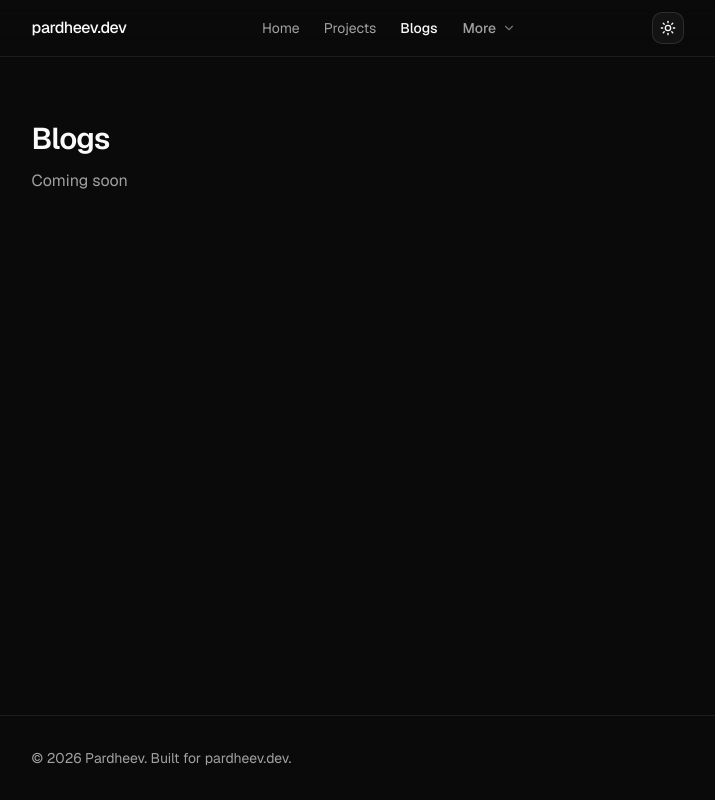
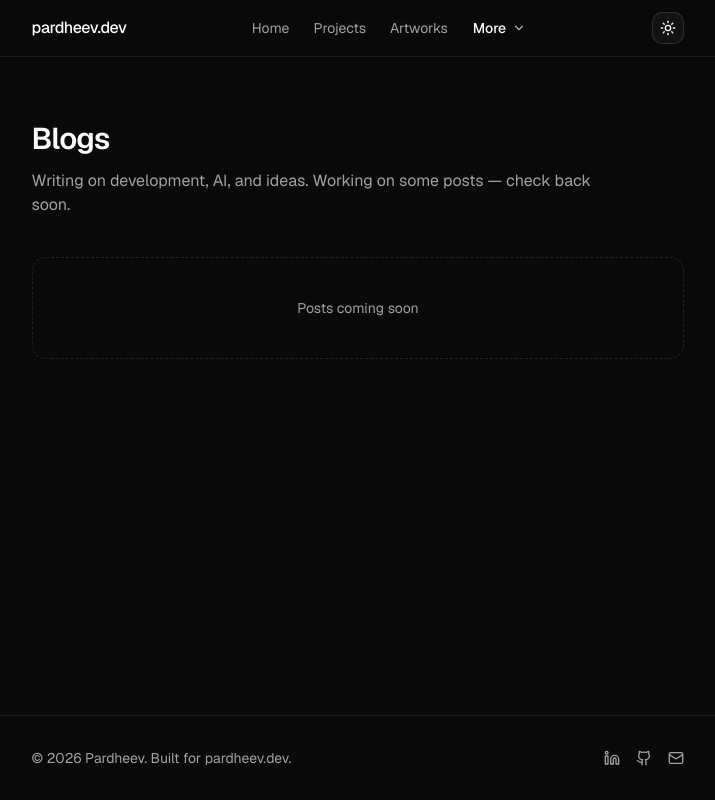
Before and after one commit to p-art-dheev/portfolio, a Next.js app: page /blogs in a window 1280 px wide. Shown: the whole page, without its empty margins (282-997 px from the left). Built offline with nearby package versions, Linux system fonts and the light colour scheme.

Commit message:
UI UX improvements

```diff
--- a/app/blogs/page.tsx
+++ b/app/blogs/page.tsx
@@ -1,18 +1,21 @@
-import {
-  PlaceholderPage,
-  placeholderMetadata,
-} from "@/components/PlaceholderPage";
+import { placeholderMetadata } from "@/components/PlaceholderPage";
+import { Container } from "@/components/Container";
 
 export const metadata = placeholderMetadata(
   "Blogs",
-  "Writing and notes. Content coming soon.",
+  "Writing on development, AI, and ideas. Coming soon.",
 );
 
 export default function BlogsPage() {
   return (
-    <PlaceholderPage
-      title="Blogs"
-      description="Coming soon"
-    />
+    <Container className="py-16">
+      <h1 className="text-3xl font-semibold tracking-tight">Blogs</h1>
+      <p className="text-muted-foreground mt-3 max-w-xl">
+        Writing on development, AI, and ideas. Working on some posts — check back soon.
+      </p>
+      <div className="border-border mt-10 rounded-xl border border-dashed p-10 text-center">
+        <p className="text-muted-foreground text-sm">Posts coming soon</p>
+      </div>
+    </Container>
   );
 }
--- a/components/ArtworksPage.tsx
+++ b/components/ArtworksPage.tsx
@@ -15,6 +15,10 @@ const photos = artworks.map((artwork) => ({
 export function ArtworksPage() {
   return (
     <Container className="py-8 sm:py-12">
+      <h1 className="text-3xl font-semibold tracking-tight">Artworks</h1>
+      <p className="text-muted-foreground mt-3 mb-8 max-w-xl">
+        Realism drawings and digital art. Click any piece to view full size.
+      </p>
       <GalleryPhotogrid photos={photos} />
     </Container>
   );
--- a/components/ConnectSection.tsx
+++ b/components/ConnectSection.tsx
@@ -2,38 +2,40 @@ import { Mail } from "lucide-react";
 
 import { site } from "@/lib/data";
 import { Github, Linkedin } from "@/components/icons";
+import { Reveal } from "@/components/Reveal";
 import { Button } from "@/components/ui/button";
 
 const socials = [
   { href: site.socials.linkedin, label: "LinkedIn", icon: Linkedin },
   { href: site.socials.github, label: "GitHub", icon: Github },
-  { href: site.socials.email, label: "Mail", icon: Mail },
+  { href: `mailto:${site.socials.email}`, label: "Email", icon: Mail },
 ] as const;
 
 export function ConnectSection() {
   return (
+    <Reveal delay={0.05}>
       <section className="space-y-3">
         <h2 className="text-lg font-medium tracking-tight">Connect</h2>
-      <div className="flex items-center gap-2">
+        <div className="flex flex-wrap items-center gap-2">
           {socials.map(({ href, label, icon: Icon }) => (
             <Button
               key={label}
               variant="outline"
-            size="icon"
-            className="transition-transform hover:-translate-y-0.5"
+              className="gap-2 transition-transform hover:-translate-y-0.5"
               asChild
             >
               <a
                 href={href}
                 target={href.startsWith("mailto:") ? undefined : "_blank"}
                 rel={href.startsWith("mailto:") ? undefined : "noreferrer"}
-              aria-label={label}
               >
-              <Icon className="size-4" />
+                <Icon className="size-4" aria-hidden />
+                {label}
               </a>
             </Button>
           ))}
         </div>
       </section>
+    </Reveal>
   );
 }
--- a/components/FeaturedProjects.tsx
+++ b/components/FeaturedProjects.tsx
@@ -1,8 +1,10 @@
 import { featuredProjects } from "@/lib/data";
+import { Reveal } from "@/components/Reveal";
 import { ProjectCard } from "@/components/ProjectCard";
 
 export function FeaturedProjects() {
   return (
+    <Reveal>
       <section className="space-y-4">
         <h2 className="text-lg font-medium tracking-tight">Featured projects</h2>
         <div className="grid gap-8 sm:grid-cols-2">
@@ -11,5 +13,6 @@ export function FeaturedProjects() {
           ))}
         </div>
       </section>
+    </Reveal>
   );
 }
--- a/components/Footer.tsx
+++ b/components/Footer.tsx
@@ -1,13 +1,43 @@
+import { Mail } from "lucide-react";
+
 import { site } from "@/lib/data";
+import { Github, Linkedin } from "@/components/icons";
 import { Container } from "@/components/Container";
 
 export function Footer() {
   return (
     <footer className="border-border/80 mt-auto border-t">
-      <Container className="text-muted-foreground flex flex-col gap-2 py-8 text-sm sm:flex-row sm:items-center sm:justify-between">
-        <p>
+      <Container className="flex flex-col gap-4 py-8 text-sm sm:flex-row sm:items-center sm:justify-between">
+        <p className="text-muted-foreground">
           © {new Date().getFullYear()} {site.name}. Built for {site.domain}.
         </p>
+        <div className="flex items-center gap-4">
+          <a
+            href={site.socials.linkedin}
+            target="_blank"
+            rel="noreferrer"
+            aria-label="LinkedIn"
+            className="text-muted-foreground hover:text-foreground transition-colors"
+          >
+            <Linkedin className="size-4" />
+          </a>
+          <a
+            href={site.socials.github}
+            target="_blank"
+            rel="noreferrer"
+            aria-label="GitHub"
+            className="text-muted-foreground hover:text-foreground transition-colors"
+          >
+            <Github className="size-4" />
+          </a>
+          <a
+            href={`mailto:${site.socials.email}`}
+            aria-label="Email"
+            className="text-muted-foreground hover:text-foreground transition-colors"
+          >
+            <Mail className="size-4" />
+          </a>
+        </div>
       </Container>
     </footer>
   );
--- a/components/Hero.tsx
+++ b/components/Hero.tsx
@@ -1,9 +1,11 @@
 import { site } from "@/lib/data";
 import { AvatarSwitcher } from "@/components/AvatarSwitcher";
+import { Reveal } from "@/components/Reveal";
 import { TimeStatus } from "@/components/TimeStatus";
 
 export function Hero() {
   return (
+    <Reveal>
     <section className="flex flex-col gap-6">
       <div className="flex flex-col gap-6 sm:flex-row sm:items-center sm:justify-between">
         <div className="flex flex-col gap-6 sm:flex-row sm:items-center sm:gap-10">
@@ -21,5 +23,6 @@ export function Hero() {
         <TimeStatus className="hidden sm:flex" />
       </div>
     </section>
+    </Reveal>
   );
 }
--- a/components/HomePage.tsx
+++ b/components/HomePage.tsx
@@ -2,7 +2,7 @@ import { Container } from "@/components/Container";
 import { ConnectSection } from "@/components/ConnectSection";
 import { FeaturedProjects } from "@/components/FeaturedProjects";
 import { Hero } from "@/components/Hero";
-import { AboutSection, EducationSection } from "@/components/HomeSections";
+import { AboutSection, EducationSection, ExploreSection } from "@/components/HomeSections";
 import { TechStackGrid } from "@/components/TechStackGrid";
 import { GithubHeatmapLazy } from "@/components/GithubHeatmapLazy";
 
@@ -16,6 +16,7 @@ export function HomePage() {
       <TechStackGrid />
       <GithubHeatmapLazy />
       <FeaturedProjects />
+      <ExploreSection />
     </Container>
   );
 }
--- a/components/HomeSections.tsx
+++ b/components/HomeSections.tsx
@@ -1,9 +1,14 @@
+import Link from "next/link";
+import { ArrowUpRight } from "lucide-react";
+
 import { site } from "@/lib/data";
+import { Reveal } from "@/components/Reveal";
 import { Button } from "@/components/ui/button";
 import { EducationCard } from "@/components/EducationCard";
 
 export function EducationSection() {
   return (
+    <Reveal>
       <section className="flex flex-col gap-6 sm:flex-row sm:items-center sm:justify-between sm:gap-10">
         <EducationCard />
         <div className="flex flex-row gap-3 sm:flex-col sm:items-end">
@@ -13,25 +18,72 @@ export function EducationSection() {
             </a>
           </Button>
           <Button
-          type="button"
             variant="outline"
             className="flex-1 sm:w-36 sm:flex-none"
+            asChild
           >
-          Contact
+            <a href={`mailto:${site.socials.email}`}>Contact</a>
           </Button>
         </div>
       </section>
+    </Reveal>
   );
 }
 
 export function AboutSection() {
   return (
+    <Reveal delay={0.05}>
       <section className="space-y-3">
         <h2 className="text-lg font-medium tracking-tight">About</h2>
-      <p className="text-muted-foreground w-full leading-7 text-justify">
-        {site.bio}
+        <div className="space-y-3">
+          {site.bio.map((paragraph, i) => (
+            <p key={i} className="text-muted-foreground w-full leading-7">
+              {paragraph}
             </p>
+          ))}
+        </div>
         <p className="text-sm font-medium">{site.tagline}</p>
       </section>
+    </Reveal>
   );
 }
+
+const exploreLinks = [
+  {
+    href: "/artworks",
+    label: "Artworks",
+    description: "Realism drawings and digital art.",
+  },
+  {
+    href: "/books",
+    label: "Books",
+    description: "A few titles that have stuck with me.",
+  },
+] as const;
+
+export function ExploreSection() {
+  return (
+    <Reveal>
+      <section className="space-y-4">
+        <h2 className="text-lg font-medium tracking-tight">Explore</h2>
+        <div className="grid gap-3 sm:grid-cols-2">
+          {exploreLinks.map(({ href, label, description }) => (
+            <Link
+              key={href}
+              href={href}
+              className="border-border bg-card group flex items-center justify-between rounded-xl border px-4 py-4 transition-colors hover:bg-muted/50"
+            >
+              <div>
+                <p className="text-sm font-medium">{label}</p>
+                <p className="text-muted-foreground mt-0.5 text-sm">
+                  {description}
+                </p>
+              </div>
+              <ArrowUpRight className="text-muted-foreground size-4 shrink-0 transition-transform group-hover:-translate-y-0.5 group-hover:translate-x-0.5" />
+            </Link>
+          ))}
+        </div>
+      </section>
+    </Reveal>
+  );
+}
--- a/components/ProjectCard.tsx
+++ b/components/ProjectCard.tsx
@@ -108,13 +108,17 @@ export function ProjectCard({ project }: ProjectCardProps) {
             </Badge>
           ))}
         </div>
+        {project.href && (
           <Link
             href={project.href}
+            target={project.href.startsWith("http") ? "_blank" : undefined}
+            rel={project.href.startsWith("http") ? "noreferrer" : undefined}
             className="group/link inline-flex shrink-0 items-center gap-1 text-sm font-medium hover:underline"
           >
             View project
             <ArrowUpRight className="size-3.5 transition-transform group-hover/link:-translate-y-0.5 group-hover/link:translate-x-0.5" />
           </Link>
+        )}
       </CardContent>
       </Card>
     </div>
--- a/components/TechStackGrid.tsx
+++ b/components/TechStackGrid.tsx
@@ -1,8 +1,10 @@
 import { techStack } from "@/lib/data";
+import { Reveal } from "@/components/Reveal";
 import { techIconMap } from "@/lib/tech-stack-icons";
 
 export function TechStackGrid() {
   return (
+    <Reveal>
     <section className="space-y-4">
       <h2 className="text-lg font-medium tracking-tight">Tech stack</h2>
       <ul className="flex flex-wrap gap-2">
@@ -25,5 +27,6 @@ export function TechStackGrid() {
         })}
       </ul>
     </section>
+    </Reveal>
   );
 }
--- a/lib/data.ts
+++ b/lib/data.ts
@@ -3,7 +3,10 @@ export const site = {
   domain: "pardheev.dev",
   role: "Full-Stack Developer",
   tagline: "Building thoughtful products from idea to interface.",
-  bio: "Hey, I’m Pardheev Vatturu, a final-year student and developer. I like building things, mostly around full-stack development, AI and ML, and I enjoy learning by actually making stuff. Outside of tech, I like drawing realism, and digital art. Recently, I've started reading books on philosophy, psychology, self-help and productivity . I’m usually curious about random things and enjoy figuring out how they work. If you’re interested, feel free to check out some of the things I’ve built and written about here.",
+  bio: [
+    "Final-year student building things across full-stack development, AI, and ML. I learn best by shipping — real projects, real constraints.",
+    "Outside of tech, I draw realism and digital art, and I’ve been reading into philosophy, psychology, and productivity. Usually chasing whatever I’m curious about.",
+  ],
   college: "Amrita Vishwa Vidyapeetham",
   branch: "B.Tech Artificial Intelligence Engineering",
   year: "2023-2027",
@@ -24,12 +27,12 @@ export const site = {
 export const navLinks = [
   { href: "/", label: "Home" },
   { href: "/projects", label: "Projects" },
-  { href: "/blogs", label: "Blogs" },
+  { href: "/artworks", label: "Artworks" },
 ] as const;
 
 export const moreLinks = [
   { href: "/books", label: "Books" },
-  { href: "/artworks", label: "Artworks" },
+  { href: "/blogs", label: "Blogs" },
 ] as const;
 
 import type { TechIconKey } from "@/lib/tech-stack-icons";
@@ -64,7 +67,7 @@ export type Project = {
   description: string;
   banner?: string;
   tags: string[];
-  href: string;
+  href?: string;
   status: ProjectStatus;
 };
 
@@ -76,17 +79,15 @@ export const featuredProjects: Project[] = [
       "Forecasted electricity demand using 16 years of PJM hourly load data with time-series analysis and SARIMA/SETAR models.",
     banner: "/projects/project-one/banner.png",
     tags: ["Python", "LSTM", "Time Series Analysis"],
-    href: "/projects",
     status: "off",
   },
   {
     slug: "project-two",
-    title: "Aspect Based Semtiment Analysis",
+    title: "Aspect Based Sentiment Analysis",
     description:
       "Built a BERT-based NLP model to classify sentiment from abstract or context-rich text.",
     banner: "/projects/project-two/banner.png",
     tags: ["BERT", "Transformers", "NLP"],
-    href: "/projects",
     status: "off",
   },
   {
@@ -96,7 +97,6 @@ export const featuredProjects: Project[] = [
       "Developed a web-based coding assessment platform for conducting and managing programming tests.",
     banner: "/projects/project-three/1.png",
     tags: ["Next.js", "TypeScript", "PostgreSQL"],
-    href: "/projects",
     status: "off",
   },
   {
```
Lines whose indentation alone changed are shown as unchanged.
